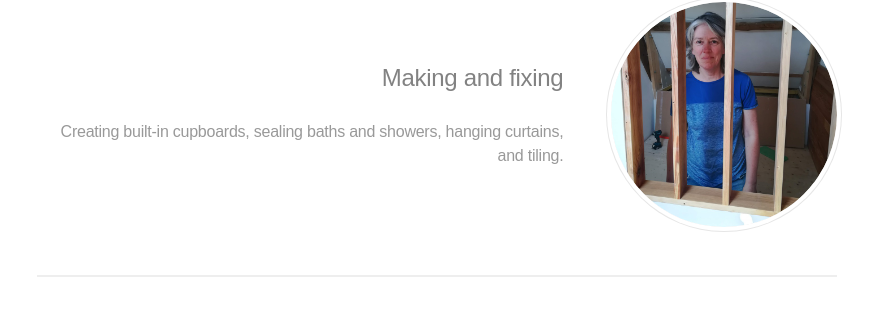
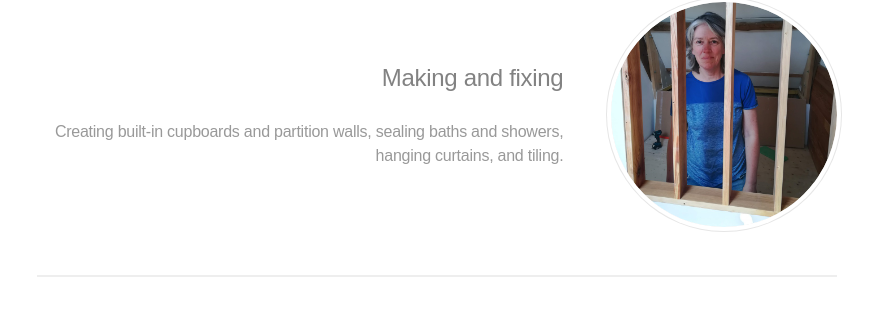
Before and after one commit to berthelemy/sarah.berthelemy.net, a Jekyll site: the page built from index.html, in a window 1280 px wide and 900 px high, scrolled down 1443 px. Shown: the part 137-452 px from the top of the window, without its empty margins (203-1076 px from the left). Built offline with Jekyll 4.4.1, drawn with Linux system fonts in a browser that asks for light colours; nearby versions of some CDN libraries.

Commit message:
extra words

```diff
--- a/_layouts/home.html
+++ b/_layouts/home.html
@@ -76,7 +76,7 @@
 						<div class="image"><img src="{{ site.baseurl }}/images/IMG_20220416_141927-square.jpg" alt="Woman standing behind wall divider" /></div>
 						<div class="content">
 							<h3>Making and fixing</h3>
-							<p>Creating built-in cupboards, sealing baths and showers, hanging curtains, and tiling.</p>
+							<p>Creating built-in cupboards and partition walls, sealing baths and showers, hanging curtains, and tiling.</p>
 
 
 						</div>
```
